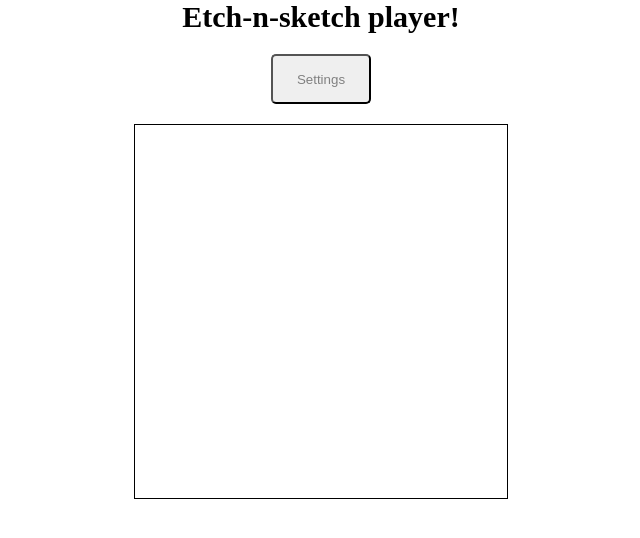
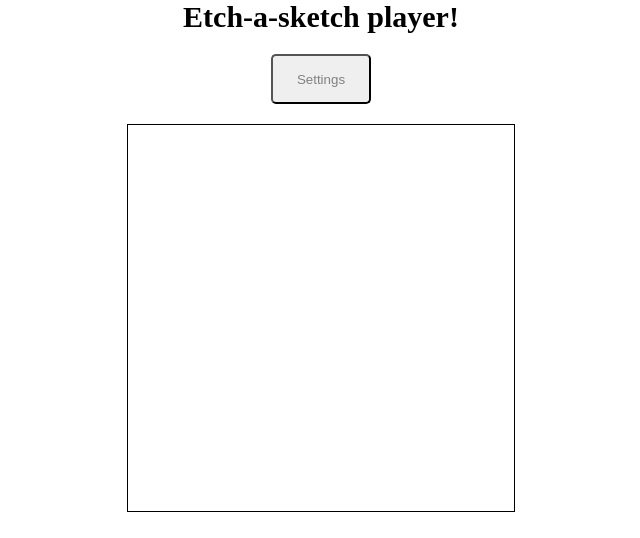
Before and after one commit to lodarren/etch-a-sketch, a plain HTML site: page index.html in a window 1280 px wide. Shown: the whole page, without its empty margins (319-959 px from the left). Drawn offline with Linux system fonts and the light colour scheme.

Commit message:
fixed border error, fixed typo in title.

```diff
--- a/index.html
+++ b/index.html
@@ -7,7 +7,7 @@
     <link rel="stylesheet" href="styles.css">
 </head>
 <body>
-    <div id = "title">Etch-n-sketch player!</div>
+    <div id = "title">Etch-a-sketch player!</div>
     <button id = "reset"> Settings </button>
     <div id = "board"></div>
 
--- a/script.js
+++ b/script.js
@@ -35,8 +35,8 @@ function boardsetup(boxes) {
         document.getElementById("board").appendChild(row);
     }
 
-    document.getElementById("board").style.width = `${20 * boxes + 0.8 * boxes}px`;
-    document.getElementById("board").style.height = `${20 * boxes + 0.8 * boxes}px`;
+    document.getElementById("board").style.width = `${20 * boxes + 2 * 0.8 * boxes}px`;
+    document.getElementById("board").style.height = `${20 * boxes + 2 * 0.8 * boxes}px`;
     document.getElementById("reset").addEventListener("click", resetFunction);
 
 }
```
